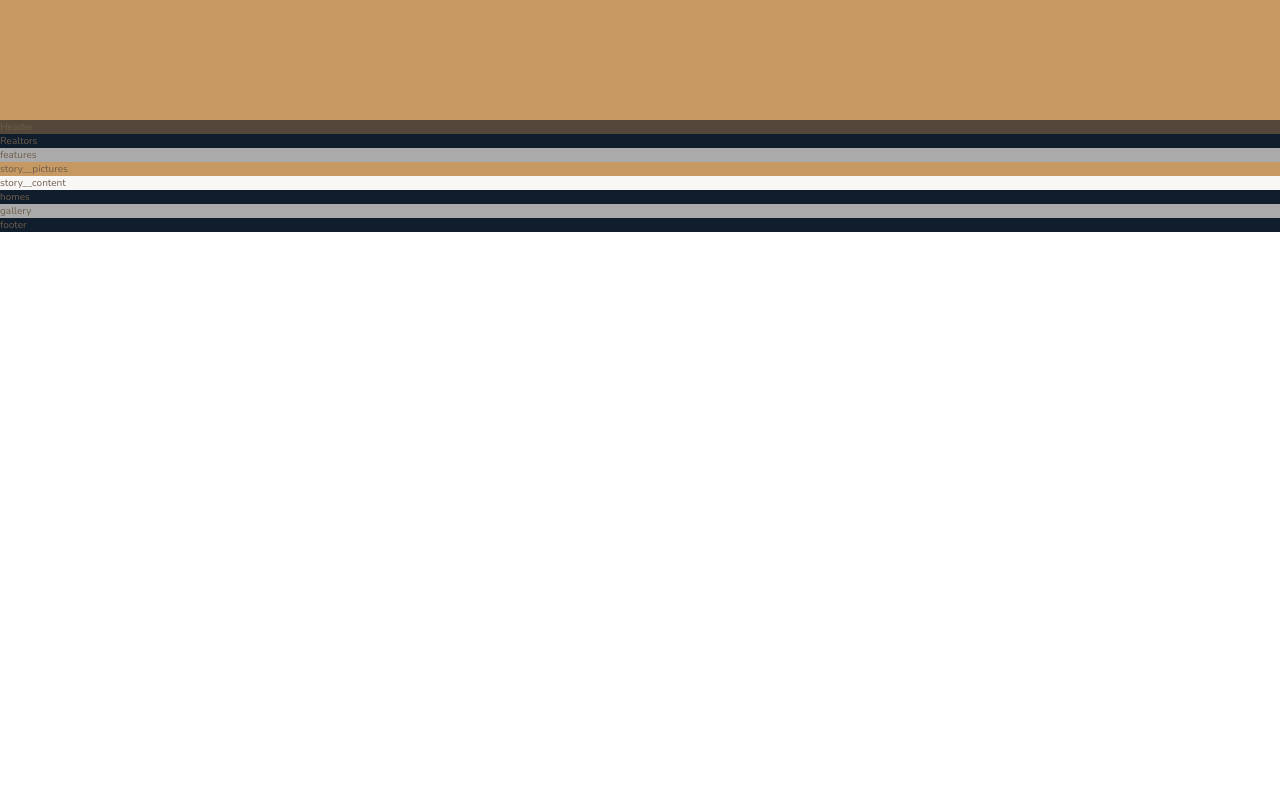
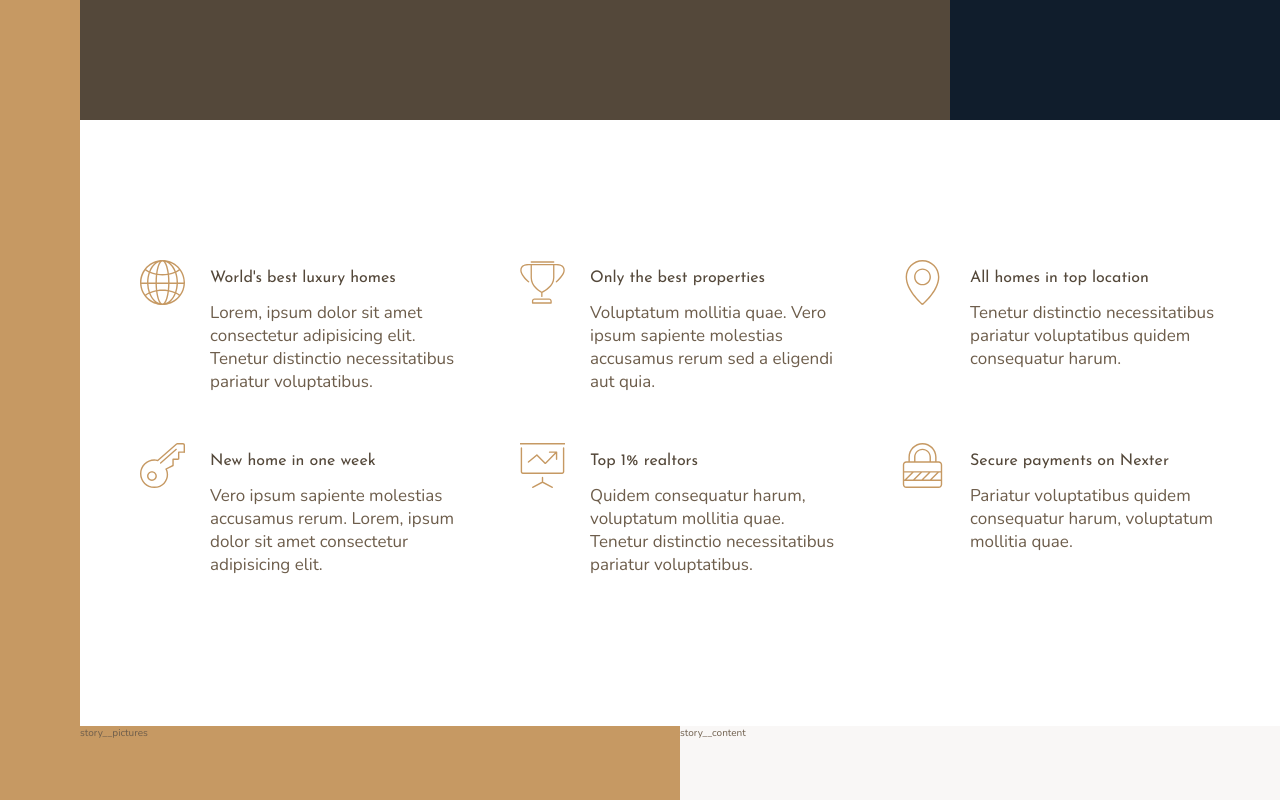
Before and after one commit to moonydog12/CSS-projects, a website: page Nexter/index.html in a window 1280 px wide. Shown: the part 520-1320 px from the top of the page. Before the commit the page ends 800 px from the top, so only its background shows below. Drawn offline with nearby package versions, Linux system fonts and the light colour scheme.

Commit message:
Next project early part

```diff
--- a/Nexter/index.html
+++ b/Nexter/index.html
@@ -20,7 +20,73 @@
 
     <div class="realtors">Realtors</div>
 
-    <section class="features">features</section>
+    <section class="features">
+      <div class="feature">
+        <svg class="feature__icon">
+          <use xlink:href="img/sprite.svg#icon-global"></use>
+        </svg>
+        <h4 class="heading-4 heading-4--dark">World's best luxury homes</h4>
+        <p class="feature__text">
+          Lorem, ipsum dolor sit amet consectetur adipisicing elit. Tenetur
+          distinctio necessitatibus pariatur voluptatibus.
+        </p>
+      </div>
+
+      <div class="feature">
+        <svg class="feature__icon">
+          <use xlink:href="img/sprite.svg#icon-trophy"></use>
+        </svg>
+        <h4 class="heading-4 heading-4--dark">Only the best properties</h4>
+        <p class="feature__text">
+          Voluptatum mollitia quae. Vero ipsum sapiente molestias accusamus
+          rerum sed a eligendi aut quia.
+        </p>
+      </div>
+
+      <div class="feature">
+        <svg class="feature__icon">
+          <use xlink:href="img/sprite.svg#icon-map-pin"></use>
+        </svg>
+        <h4 class="heading-4 heading-4--dark">All homes in top location</h4>
+        <p class="feature__text">
+          Tenetur distinctio necessitatibus pariatur voluptatibus quidem
+          consequatur harum.
+        </p>
+      </div>
+
+      <div class="feature">
+        <svg class="feature__icon">
+          <use xlink:href="img/sprite.svg#icon-key"></use>
+        </svg>
+        <h4 class="heading-4 heading-4--dark">New home in one week</h4>
+        <p class="feature__text">
+          Vero ipsum sapiente molestias accusamus rerum. Lorem, ipsum dolor sit
+          amet consectetur adipisicing elit.
+        </p>
+      </div>
+
+      <div class="feature">
+        <svg class="feature__icon">
+          <use xlink:href="img/sprite.svg#icon-presentation"></use>
+        </svg>
+        <h4 class="heading-4 heading-4--dark">Top 1% realtors</h4>
+        <p class="feature__text">
+          Quidem consequatur harum, voluptatum mollitia quae. Tenetur distinctio
+          necessitatibus pariatur voluptatibus.
+        </p>
+      </div>
+
+      <div class="feature">
+        <svg class="feature__icon">
+          <use xlink:href="img/sprite.svg#icon-lock"></use>
+        </svg>
+        <h4 class="heading-4 heading-4--dark">Secure payments on Nexter</h4>
+        <p class="feature__text">
+          Pariatur voluptatibus quidem consequatur harum, voluptatum mollitia
+          quae.
+        </p>
+      </div>
+    </section>
 
     <div class="story__pictures">story__pictures</div>
 
--- a/Nexter/sass/_base.scss
+++ b/Nexter/sass/_base.scss
@@ -30,12 +30,16 @@ html {
 
 body {
   font-family: $font-primary;
-  color:$color-grey-dark-2 ;
+  color: $color-grey-dark-2;
   font-weight: 300;
 }
 
-.container{
+.container {
   display: grid;
-  // grid-template-rows: 80vh;
-  grid-template-rows:80vh ;
+  grid-template-rows: 80vh min-content 40vw repeat(3, min-content);
+  grid-template-columns:
+    [sidebar-start] 8rem [sidebar-end full-start] minmax(6rem, 1fr)
+    [center-start] repeat(8, [col-start] minmax(min-content, 14rem) [col-end])
+    [center-end]
+    minmax(6rem, 1fr) [full-end];
 }
--- a/Nexter/sass/_features.scss
+++ b/Nexter/sass/_features.scss
@@ -1,3 +1,28 @@
-.features{
-  background-color: $color-grey-light-2;
+.features {
+  // 把文字較少的grid-item向上對齊
+  align-items: start;
+  display: grid;
+  gap: 6rem;
+  grid-column: center-start / center-end;
+  grid-template-columns: repeat(auto-fit, minmax(25rem, 1fr));
+  margin: 15rem 0;
 }
+
+.feature {
+  display: grid;
+  column-gap: 2.5rem;
+  row-gap: 1.5rem;
+  grid-template-columns: min-content 1fr;
+
+  &__icon {
+    fill: $color-primary;
+    grid-row: 1 / span 2;
+    height: 4.5rem;
+    transform: translateY(-1rem);
+    width: 4.5rem;
+  }
+
+  &__text {
+    font-size: 1.7rem;
+  }
+}
--- a/Nexter/sass/_footer.scss
+++ b/Nexter/sass/_footer.scss
@@ -1,3 +1,4 @@
 .footer {
   background-color: $color-secondary;
+  grid-column: full-start / full-end;
 }
--- a/Nexter/sass/_gallery.scss
+++ b/Nexter/sass/_gallery.scss
@@ -1,3 +1,4 @@
 .gallery{
   background-color: $color-grey-light-2;
+  grid-column: full-start / full-end;
 }
--- a/Nexter/sass/_header.scss
+++ b/Nexter/sass/_header.scss
@@ -1,3 +1,4 @@
 .header {
   background-color: $color-grey-dark-1;
+  grid-column: full-start / col-end 6;
 }
--- a/Nexter/sass/_homes.scss
+++ b/Nexter/sass/_homes.scss
@@ -1,3 +1,4 @@
 .homes{
   background-color: $color-secondary;
+  grid-column: center-start / center-end;
 }
--- a/Nexter/sass/_realtors.scss
+++ b/Nexter/sass/_realtors.scss
@@ -1,3 +1,4 @@
-.realtors{
+.realtors {
   background-color: $color-secondary;
+  grid-column: col-start 7 / full-end;
 }
--- a/Nexter/sass/_sidebar.scss
+++ b/Nexter/sass/_sidebar.scss
@@ -1,3 +1,5 @@
 .sidebar {
   background-color: $color-primary;
+  grid-column: sidebar-start / sidebar-end;
+  grid-row: 1 / -1;
 }
--- a/Nexter/sass/_story.scss
+++ b/Nexter/sass/_story.scss
@@ -1,9 +1,10 @@
-.story{
-
-  &__pictures{
+.story {
+  &__pictures {
     background-color: $color-primary;
+    grid-column: full-start / col-end 4;
   }
-  &__content{
+  &__content {
     background-color: $color-grey-light-1;
+    grid-column: col-start 5 / full-end;
   }
 }
--- a/Nexter/sass/_typography.scss
+++ b/Nexter/sass/_typography.scss
@@ -0,0 +1,29 @@
+%heading {
+  font-family: $font-display;
+  font-weight: 400;
+}
+
+.heading-1 {
+  @extend %heading;
+}
+
+.heading-2 {
+  @extend %heading;
+}
+
+.heading-3 {
+  @extend %heading;
+}
+
+.heading-4 {
+  @extend %heading;
+  font-size: 1.6rem;
+
+  &--light {
+    color: $color-grey-light-1;
+  }
+
+  &--dark {
+    color: $color-grey-dark-1;
+  }
+}
```
Also changed, not shown: Nexter/css/style.css.
